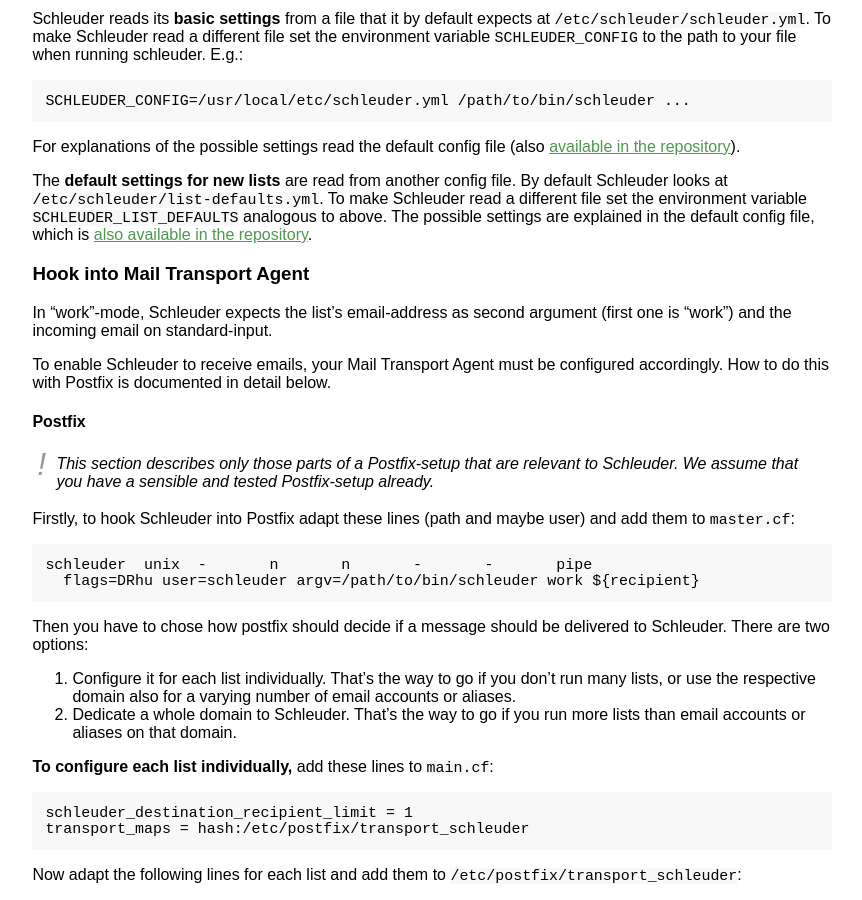
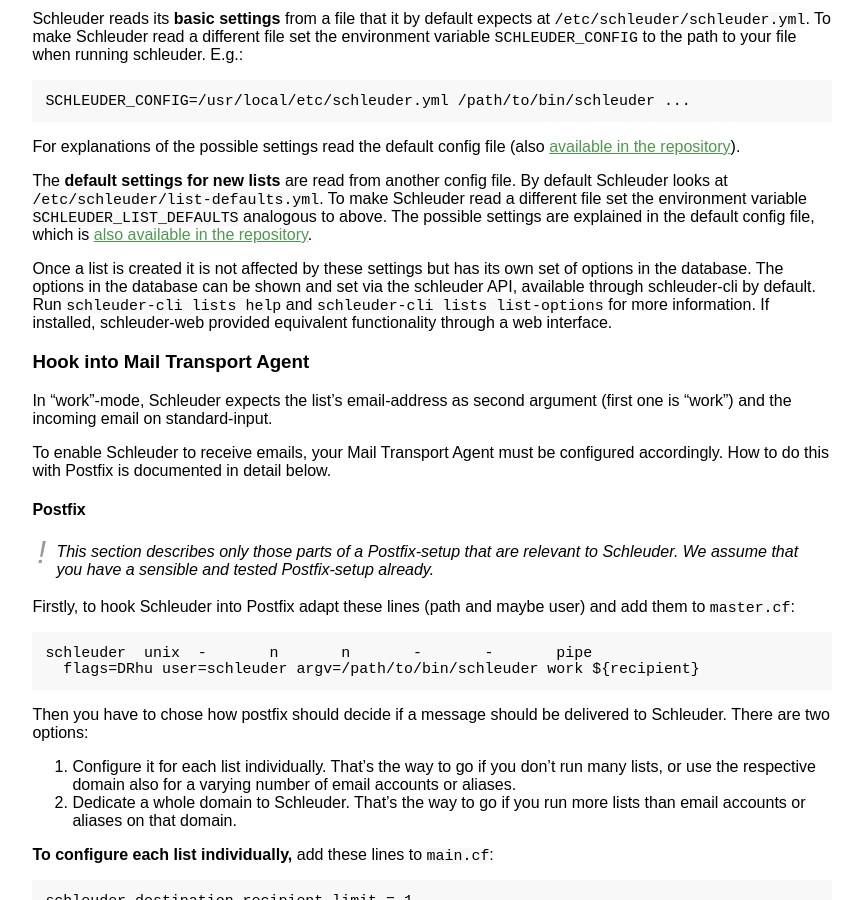
Before and after one commit to schleuder/schleuder-website, a Jekyll site: the page built from docs/index.md, in a window 1280 px wide and 900 px high, scrolled down 2421 px. Shown: the whole window, without its empty margins (6-868 px from the left). Built offline with Jekyll 4.4.1, drawn with Linux system fonts in a browser that asks for light colours.

Commit message:
Add a paragraph clarifying that once a list is created, the options are stored in the database and available through schleuder-cli. Closes #15
placeholder

```diff
--- a/docs/index.md
+++ b/docs/index.md
@@ -83,6 +83,7 @@
 
 The **default settings for new lists** are read from another config file. By default Schleuder looks at `/etc/schleuder/list-defaults.yml`. To make Schleuder read a different file set the environment variable `SCHLEUDER_LIST_DEFAULTS` analogous to above. The possible settings are explained in the default config file, which is [also available in the repository](https://0xacab.org/schleuder/schleuder/blob/master/etc/list-defaults.yml).
 
+Once a list is created it is not affected by these settings but has its own set of options in the database. The options in the database can be shown and set via the schleuder API, available through schleuder-cli by default. Run `schleuder-cli lists help` and `schleuder-cli lists list-options` for more information. If installed, schleuder-web provided equivalent functionality through a web interface.
 
 ### Hook into Mail Transport Agent
 
```
